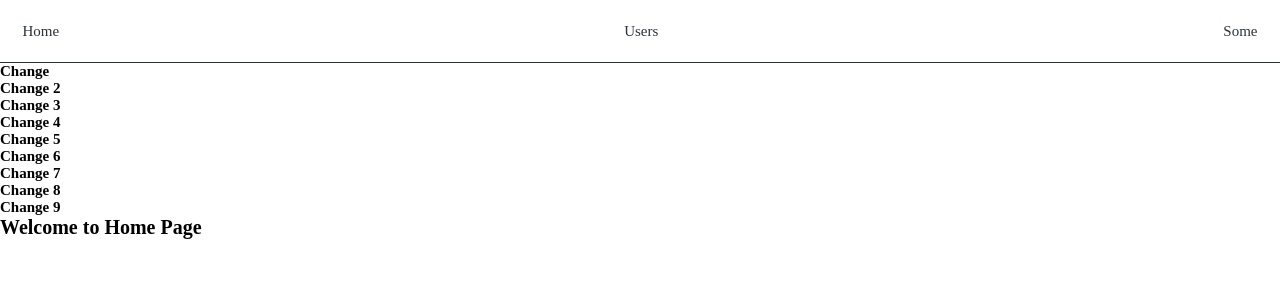
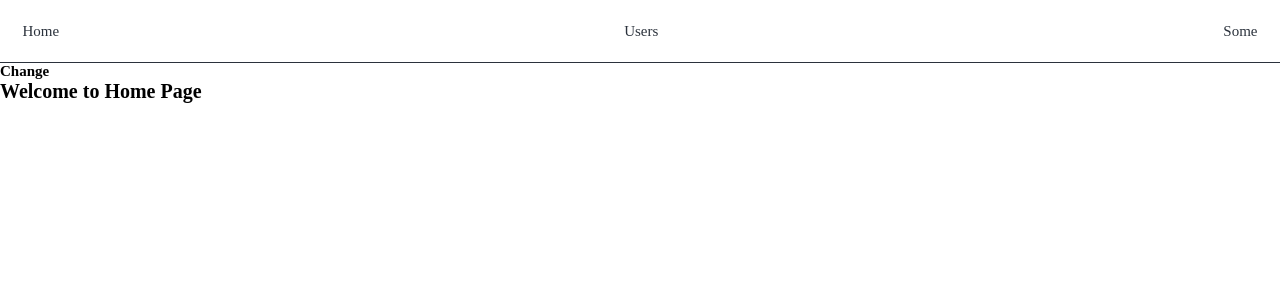
Before and after one commit to Nikac/react-redux, a React (Create React App) app: page /home in a window 1280 px wide. Shown: the top 300 px of the page. Built offline with nearby package versions, Linux system fonts and the light colour scheme.

Commit message:
added changes 0

```diff
--- a/src/components/Home.js
+++ b/src/components/Home.js
@@ -4,14 +4,6 @@ const Home = (props) => {
   return (
     <>
       <h2>Change</h2>
-      <h2>Change 2</h2>
-      <h2>Change 3</h2>
-      <h2>Change 4</h2>
-      <h2>Change 5</h2>
-      <h2>Change 6</h2>
-      <h2>Change 7</h2>
-      <h2>Change 8</h2>
-      <h2>Change 9</h2>
       <h1>Welcome to Home Page</h1>
     </>
   );
```
